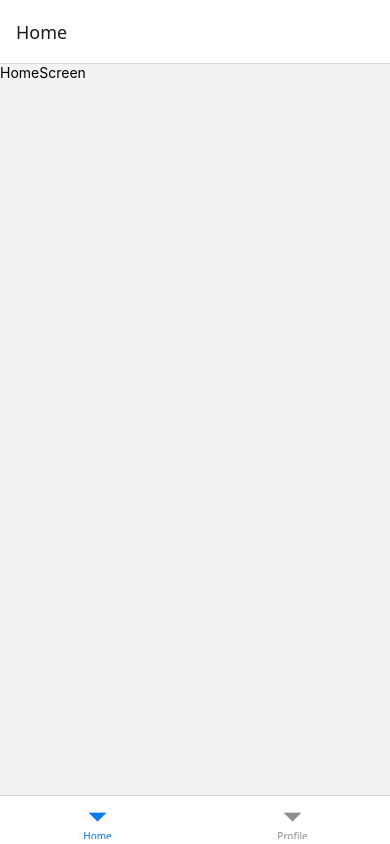
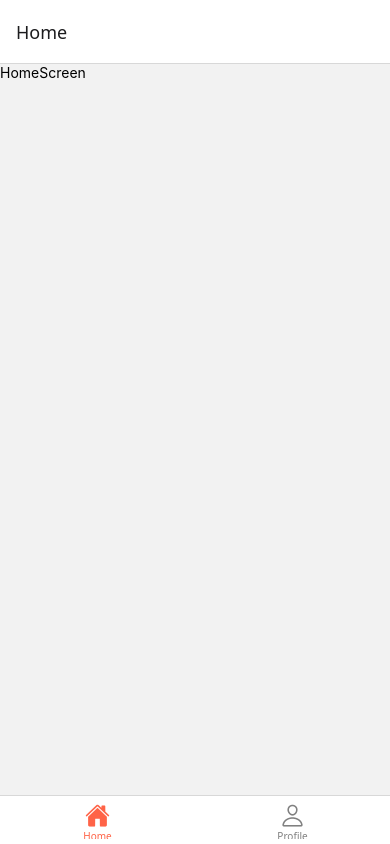
Before and after one commit to riteshpatidar08/Native-Tr4, a React Native app: screen / in a window 390 px wide. Built offline with nearby package versions, Linux system fonts and the light colour scheme.

Commit message:
added navbar

```diff
--- a/App.js
+++ b/App.js
@@ -152,6 +152,7 @@
 import { StyleSheet, Text, View } from 'react-native'
 import React from 'react'
 import { createBottomTabNavigator } from '@react-navigation/bottom-tabs'
+import Ionicons from '@expo/vector-icons/Ionicons';
 import { NavigationContainer } from '@react-navigation/native'
 import HomeScreen from './screens/HomeScreen'
 import ProfileScreen from './screens/ProfileScreen'
@@ -159,7 +160,24 @@ const App = () => {
   const Tab = createBottomTabNavigator()
   return (
   <NavigationContainer>
-      <Tab.Navigator>
+      <Tab.Navigator   screenOptions={({ route }) => ({
+        tabBarIcon: ({ focused, color, size }) => {
+          let iconName;
+
+          if (route.name === 'Home') {
+            iconName = focused
+              ? 'home'
+              : 'home-outline';
+          } else if (route.name === 'Profile') {
+            iconName = focused ? 'person' : 'person-outline';
+          }
+
+          // You can return any component that you like here!
+          return <Ionicons name={iconName} size={size} color={color} />;
+        },
+        tabBarActiveTintColor: 'tomato',
+        tabBarInactiveTintColor: 'gray',
+      })}>
       <Tab.Screen name="Home" component={HomeScreen} />
       <Tab.Screen name="Profile" component={ProfileScreen} />
     </Tab.Navigator>
--- a/package.json
+++ b/package.json
@@ -9,6 +9,7 @@
     "web": "expo start --web"
   },
   "dependencies": {
+    "@expo/vector-icons": "^15.0.3",
     "@react-navigation/bottom-tabs": "^7.7.1",
     "@react-navigation/native": "^7.1.19",
     "axios": "^1.13.1",
```
Also changed, not shown: 1 other file (tests, documents, lock files or other folders).
